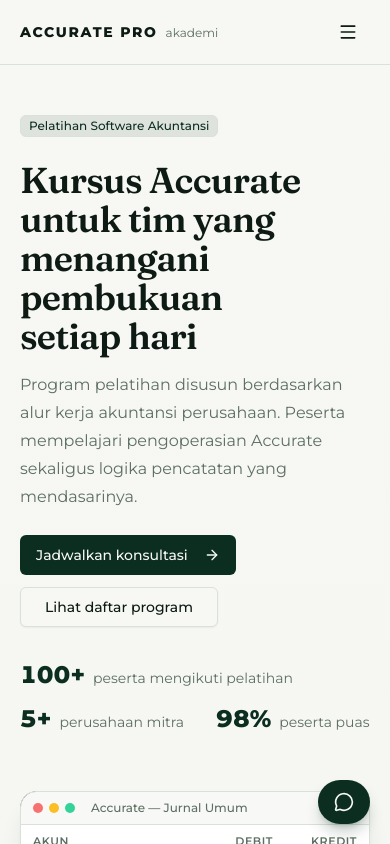
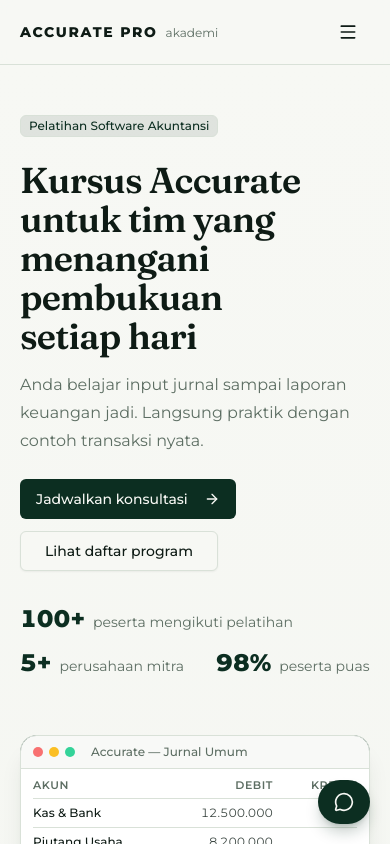
Before and after one commit to Iwang-f/accurate-course-web, a Next.js app: page / in a window 390 px wide. Shown: the top 844 px of the page. Built offline with nearby package versions, Linux system fonts and the light colour scheme.

Commit message:
copy: sharpen hero subheadline + mobile touch target fixes (v2.4)

```diff
--- a/src/app/page.tsx
+++ b/src/app/page.tsx
@@ -31,7 +31,7 @@
                   Kursus Accurate untuk tim yang menangani pembukuan setiap hari
                 </h1>
                 <p className="mt-4 text-base leading-7 text-muted-foreground text-pretty md:text-lg">
-                  Program pelatihan disusun berdasarkan alur kerja akuntansi perusahaan. Peserta mempelajari pengoperasian Accurate sekaligus logika pencatatan yang mendasarinya.
+                  Anda belajar input jurnal sampai laporan keuangan jadi. Langsung praktik dengan contoh transaksi nyata.
                 </p>
                 <div className="mt-6 flex flex-wrap gap-3">
                   <a href={site.whatsapp} className={buttonVariants({ size: "lg", className: "bg-primary text-primary-foreground hover:bg-primary/90" })}>
```
